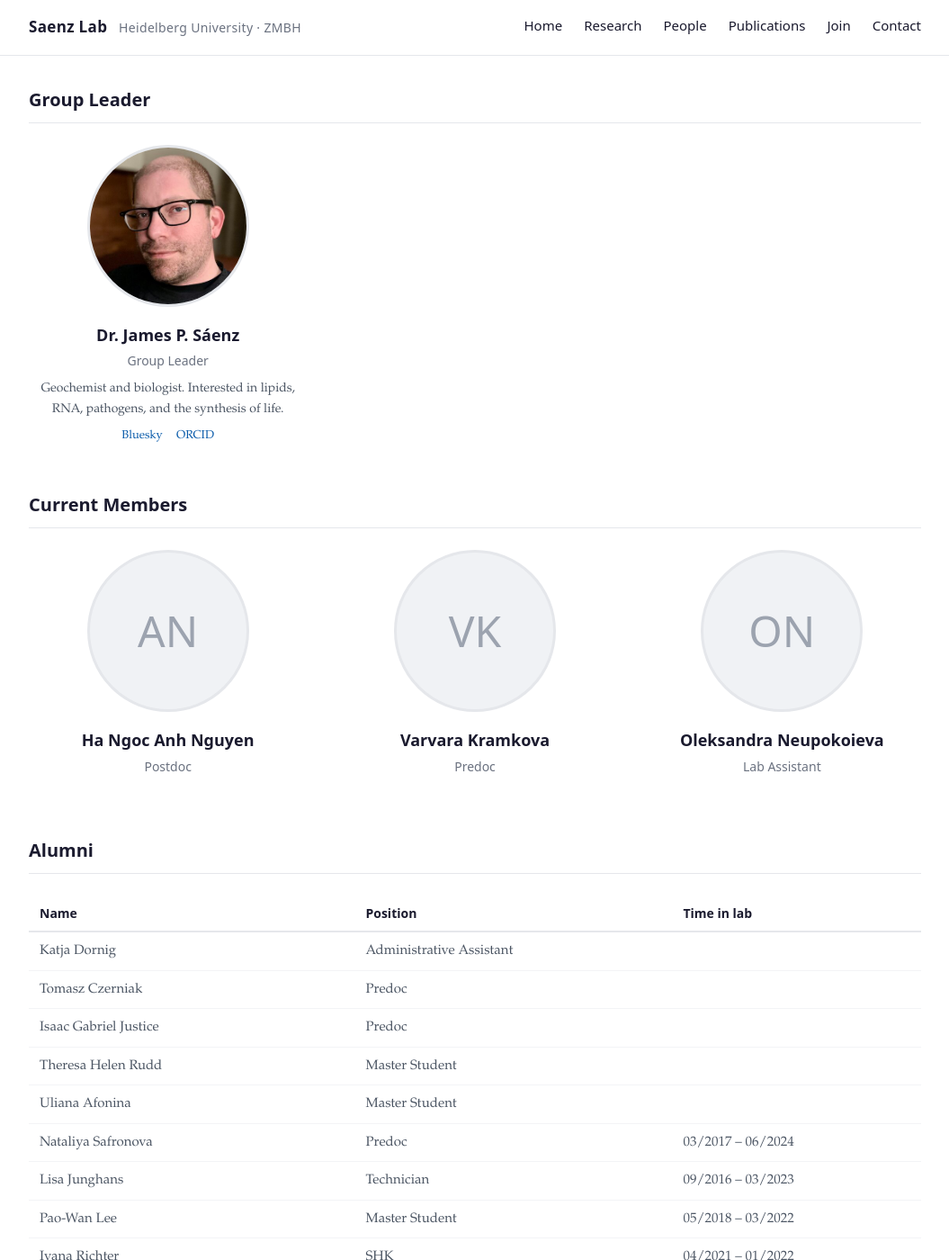
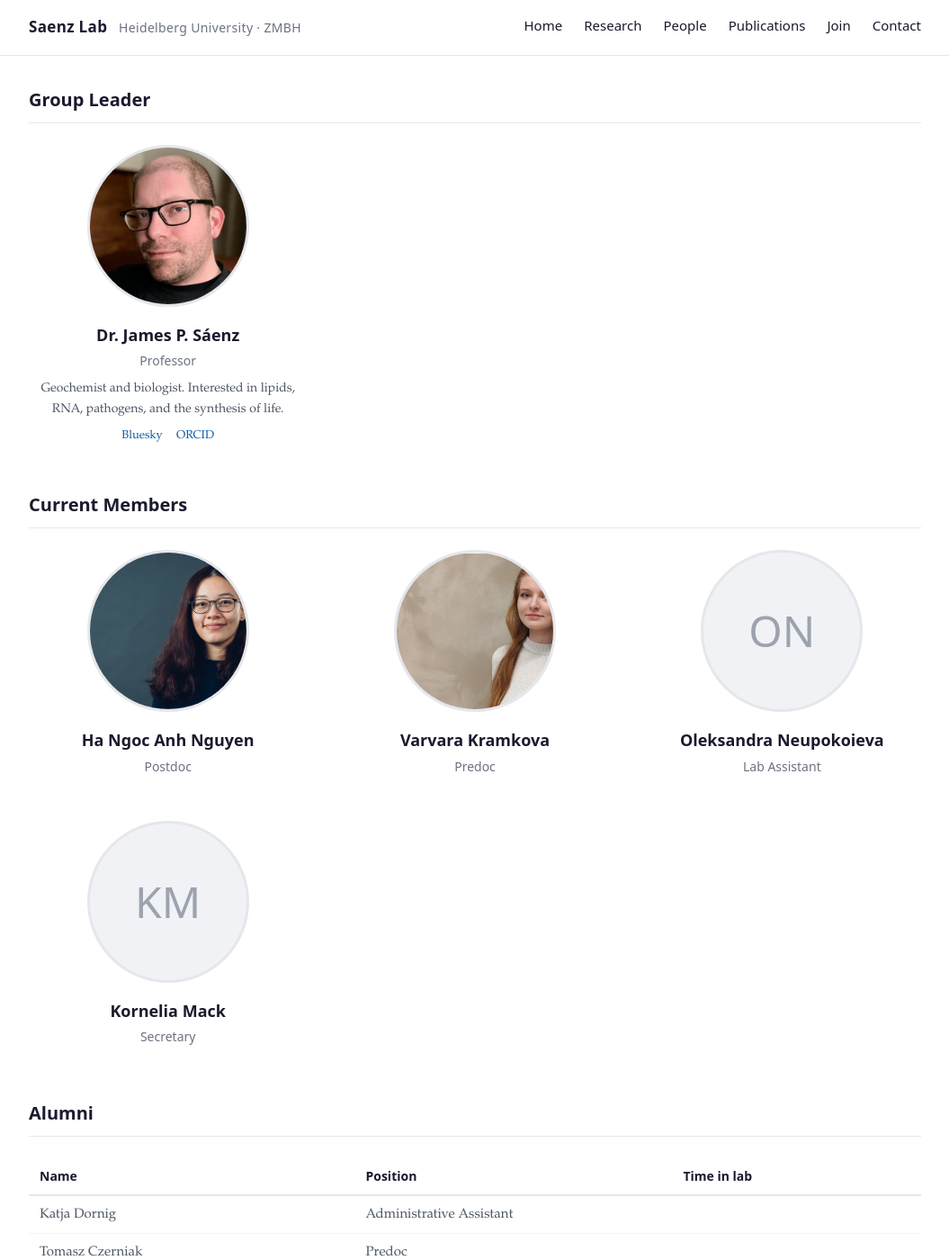
Before and after one commit to Saenz-Lab/Saenz-Lab.github.io, a Jekyll site: the page built from people.html, in a window 1280 px wide and 1400 px high. Shown: the whole window at 90% size, without its empty margins (112-1167 px from the left). Built offline with Jekyll 4.4.1, drawn with Linux system fonts in a browser that asks for light colours.

Commit message:
People page updates, external links open in new tab
- James title: Group Leader → Professor
- Add profile photos for Anh and Varvara (from B CUBE)
- Add Kornelia Mack (Secretary)
- Publications: "Source of truth" → "Source"
- External links and wiki links open in new tab (script in layout)

Co-Authored-By: Claude Opus 4.6 (1M context) <noreply@anthropic.com>

```diff
--- a/index.html
+++ b/index.html
@@ -25,7 +25,7 @@ title: Home
       aim is to identify the minimal set of components required to build a robust
       and responsive synthetic cell membrane.
     </p>
-    <a href="/wiki/" class="wiki-link-banner">Explore our research wiki &rarr;</a>
+    <a href="/wiki/" class="wiki-link-banner" target="_blank" rel="noopener">Explore our research wiki &rarr;</a>
   </div>
   <div class="intro-feed">
     <h2>Posts from Bluesky</h2>
--- a/people.html
+++ b/people.html
@@ -123,13 +123,13 @@ title: People
     <div class="person-card">
       <img class="person-photo" src="{{ '/assets/img/people/james.jpg' | relative_url }}" alt="James Sáenz">
       <h3 class="person-name">Dr. James P. Sáenz</h3>
-      <p class="person-role">Group Leader</p>
+      <p class="person-role">Professor</p>
       <p class="person-bio">
         Geochemist and biologist. Interested in lipids, RNA, pathogens, and the synthesis of life.
       </p>
       <div class="person-links">
-        <a href="https://bsky.app/profile/jamessaenz.bsky.social">Bluesky</a>
-        <a href="https://orcid.org/0000-0001-8901-4377">ORCID</a>
+        <a href="https://bsky.app/profile/jamessaenz.bsky.social" target="_blank" rel="noopener">Bluesky</a>
+        <a href="https://orcid.org/0000-0001-8901-4377" target="_blank" rel="noopener">ORCID</a>
       </div>
     </div>
   </div>
@@ -143,8 +143,7 @@ title: People
   <div class="people-grid">
 
     <div class="person-card">
-      <!-- Replace with: assets/img/people/anh.jpg -->
-      <div class="person-photo-placeholder">AN</div>
+      <img class="person-photo" src="/assets/img/people/anh.png" alt="Ha Ngoc Anh Nguyen">
       <h3 class="person-name">Ha Ngoc Anh Nguyen</h3>
       <p class="person-role">Postdoc</p>
       <p class="person-bio"><!-- Bio from questionnaire --></p>
@@ -154,8 +153,7 @@ title: People
     </div>
 
     <div class="person-card">
-      <!-- Replace with: assets/img/people/varvara.jpg -->
-      <div class="person-photo-placeholder">VK</div>
+      <img class="person-photo" src="/assets/img/people/varvara.png" alt="Varvara Kramkova">
       <h3 class="person-name">Varvara Kramkova</h3>
       <p class="person-role">Predoc</p>
       <p class="person-bio"><!-- Bio from questionnaire --></p>
@@ -173,6 +171,14 @@ title: People
       <div class="person-links">
         <!-- Links from questionnaire -->
       </div>
+    </div>
+
+    <div class="person-card">
+      <!-- Replace with: assets/img/people/kornelia.jpg -->
+      <div class="person-photo-placeholder">KM</div>
+      <h3 class="person-name">Kornelia Mack</h3>
+      <p class="person-role">Secretary</p>
+      <p class="person-bio"></p>
     </div>
 
   </div>
```
Also changed, not shown: _layouts/default.html (+8 -0 lines), publications.md (+1 -1 lines), research.md (+1 -1 lines), assets/img/people/anh.png (added), assets/img/people/varvara.png (added).
